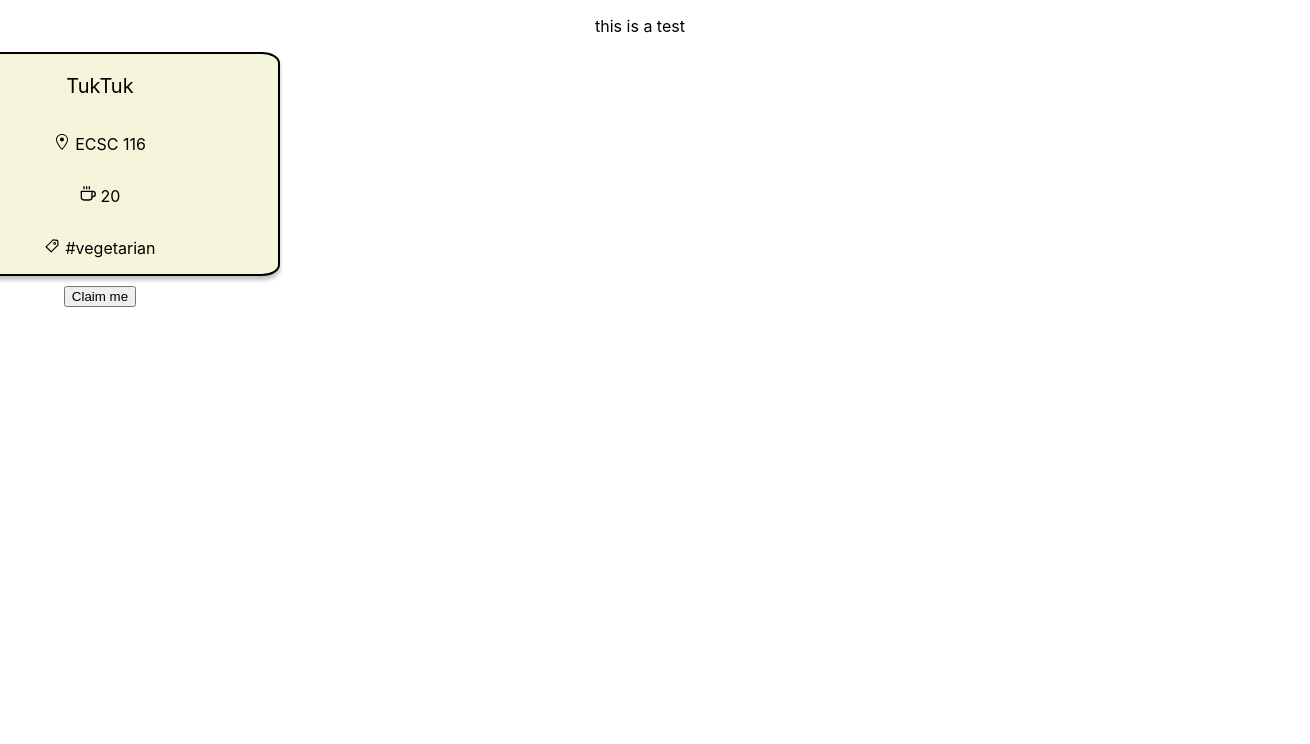
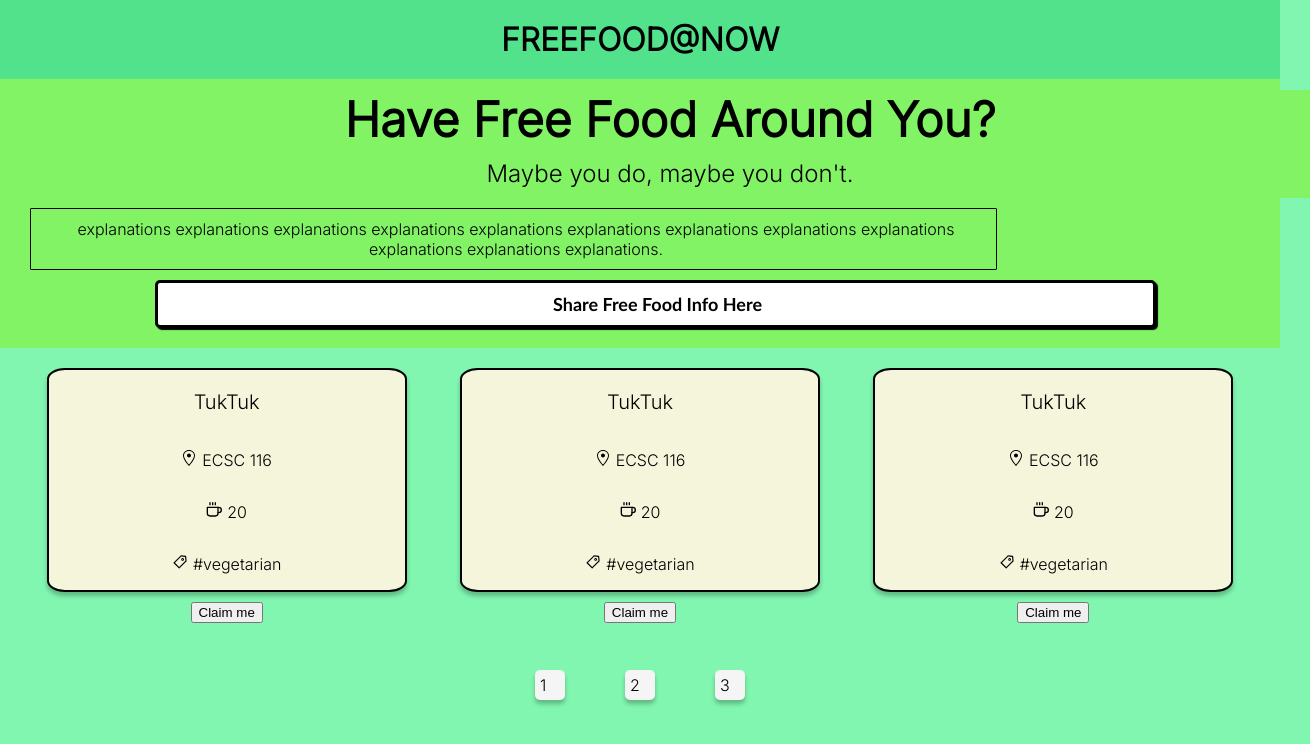
Before and after one commit to bendlev/freefood, a React (Create React App) app: page / in a window 1280 px wide. Shown: the top 744 px of the page, 1310 px wide, since content can reach past the window. Built offline with nearby package versions, Linux system fonts and the light colour scheme.

Commit message:
Final Push!

```diff
--- a/src/App.css
+++ b/src/App.css
@@ -1,3 +1,5 @@
+@import url('https://fonts.googleapis.com/css2?family=Inter:wght@300&family=Roboto+Slab:wght@400;500;600;700&family=Roboto:ital,wght@1,300&display=swap');
+
 .App {
   text-align: center;
   align-items: center;
@@ -33,3 +35,186 @@
   text-align: center;
   font-size: 20px;
 }
+
+body {
+  background-color: #81F6B0;
+  margin: 0;
+
+}
+
+.tile {
+  box-sizing: border-box;
+  background: #F4F5F4;
+  border-radius: 5px;
+  border: 0px solid #000000;
+  box-shadow: 0px 4px 4px rgba(0, 0, 0,   0.25);
+  width:250px;
+  max-width:250px;
+  height: 200px;
+  max-height: 250;
+  text-align: center;
+  line-height: 200px;
+}
+
+.tiles {
+  display: flex;
+  align-items: center;
+  justify-content: space-around;
+  background-color: #81F6B0;
+  padding-top: 20px;
+  padding-bottom: 20px;
+  margin-left: 20px;
+  margin-right: 20px;
+
+}
+
+.header {
+  background-color: #60F3A2;
+  border-color: #60F3A2;
+
+  margin: 1%;
+
+  text-align: left;
+
+}
+
+div#banner {
+  position: absolute;
+  top: 0;
+  left: 0;
+  background-color: #51E28B;
+  width: 100%;
+  align-items: left;
+}
+
+div#banner-content {
+  width: 90%;
+  margin: 0 auto;
+  padding: 20px;
+  align-items: left;
+  border: 0px solid #000;
+  background-color: #51E28B;
+  font-family: Inter;
+  font-weight: bolder;
+/*   font-style: Italic; */
+  font-size: 2em;
+}
+div#main-content {
+  padding-top: 60px;
+  background-color: #81F6B0;
+  font-family: Inter;
+}
+
+/* This*/
+
+div#header {
+  width: 100%;
+  left: 0;
+  align-items: left;
+  background-color: #82F365;
+  padding-left: 30px;
+  font-family: Inter;
+  font-weight: bold;
+  font-size: 48px;
+  margin-top: 20px;
+  margin-bottom: 0px;
+}
+
+div#main {
+  width: 100%;
+  left: 0;
+  align-items: left;
+  background-color: #82F365;
+  padding-left: 30px;
+  font-family: Inter;
+  margin-bottom: 0;
+  padding-bottom: 10px;
+  padding-top: 10px;
+  font-size: 24px;
+  margin-bottom: 10px;
+}
+
+div#third {
+  width: 75%;
+  left: 0;
+  align-items: left;
+  border: 1px solid #000;
+  background-color: #82F365;
+  padding-left: 5px;
+  padding-top: 10px;
+  margin-left: 30px;
+  padding-bottom: 10px;
+  border-radius: 1px;
+  margin-bottom: 10px;
+}
+
+div#fourth {
+  width: 75%;
+  left: 0;
+  align-items: left;
+  border: 3px solid #000;
+  background-color: #FFFFFF;
+  padding-left: 20px;
+  padding-top: 10px;
+  margin-left: 30px;
+  padding-bottom: 10px;
+  border-radius: 5px;
+  margin-bottom: 10px;
+  box-shadow: 2px 2px 1px #000000;
+  font-weight: bold;
+}
+
+.block1 {
+  background-color: #82F365;
+  padding-top: 10px;
+  padding-bottom: 10px;
+
+}
+
+.click-container {
+  display: flex;
+  padding: 2px;
+  align-items: center;
+/*   max-width: 50%; */
+  justify-content: center;
+}
+
+.click-div {
+
+  margin: 30px;
+  display: flex;
+  flex-direction: row;
+  height: 80px;
+  border: 1px red solid;
+  padding: 5px; /* this */
+  box-sizing: border-box;
+  background: #F4F5F4;
+  border-radius: 5px;
+  border: 0px solid #000000;
+  box-shadow: 0px 4px 4px rgba(0, 0, 0,   0.25);
+  width: 30px;
+  height: fit-content;
+  max-height: 40px;
+  text-align: center;
+}
+
+.myButton{
+ background-color: #ce2b9f;
+ color: #000;
+ font-family: Trebuchet MS;
+ font-size: 18px;
+ font-weight: 800;
+ font-style: normal;
+ text-decoration: none;
+ padding: 14px 15px;
+ border: 0px solid #000;
+ border-radius: 10px;
+ display: inline-block;
+}
+.myButton:hover{
+ background-color: #d35aab;
+}
+
+.myButton:active{
+ transform: scale(0.95);
+}
--- a/src/App.js
+++ b/src/App.js
@@ -13,9 +13,55 @@ function App() {
   return (
 
     <div className="App">
-      <p>this is a test</p>
+
+      <body>
+        <div id="banner">
+          <div id="banner-content">
+          FREEFOOD@NOW
+          </div>
+        </div>
+
+        <div id="main-content">
+          <div class="block1">
+            <div id="header">
+              Have Free Food Around You?
+            </div>
+            <div id="main">
+              Maybe you do, maybe you don't.
+            </div>
+            <div id="third">
+              explanations explanations explanations explanations explanations explanations explanations explanations explanations explanations explanations explanations.
+            </div>
+            <div id="fourth" class="myButton">
+              Share Free Food Info Here
+            </div>
+          </div>
+        <div class="tiles">
+          <Card name="TukTuk" location="ECSC 116" servingsize="20" tags="#vegetarian"/>
+          <Card name="TukTuk" location="ECSC 116" servingsize="20" tags="#vegetarian"/>
+          <Card name="TukTuk" location="ECSC 116" servingsize="20" tags="#vegetarian"/>
+          {/* <div class="tile">Tile One</div>
+          <div class="tile">Tile Two</div>
+          <div class="tile">Tile Three</div> */}
+        </div>
+        <div class="click-container">
+          <div class="click-div">
+            1
+          </div>
+          <div class="click-div">
+            2
+          </div>
+          <div class="click-div">
+            3
+          </div>
+        </div>
+      </div>
+      </body>
+
       {/* each card must include name, location, servings, and tags */}
-      <Card name="TukTuk" location="ECSC 116" servingsize="20" tags="#vegetarian"/>
+
+
+
     </div>
 
   );
```
Also changed, not shown: 1 other file (tests, documents, lock files or other folders).
